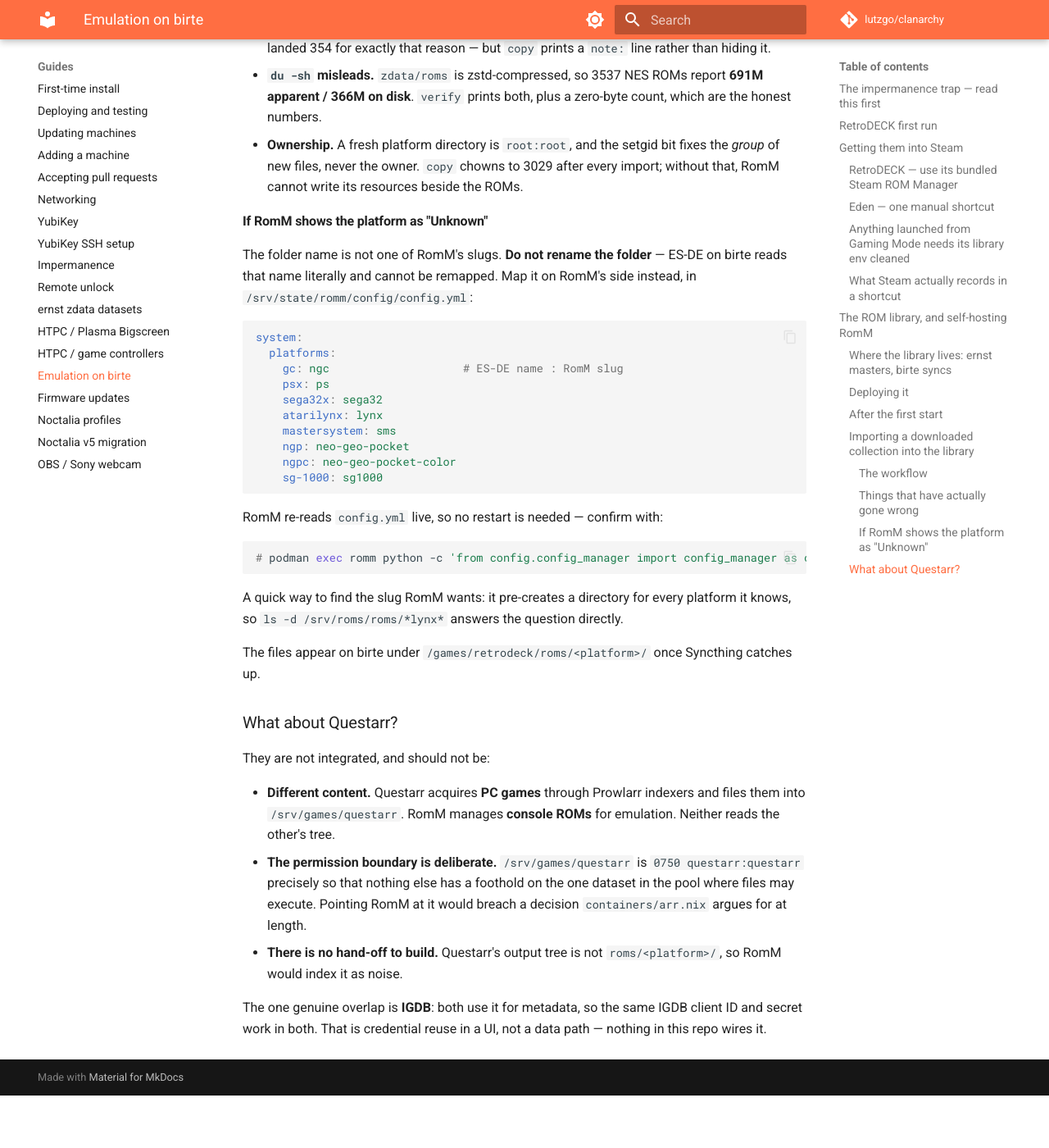
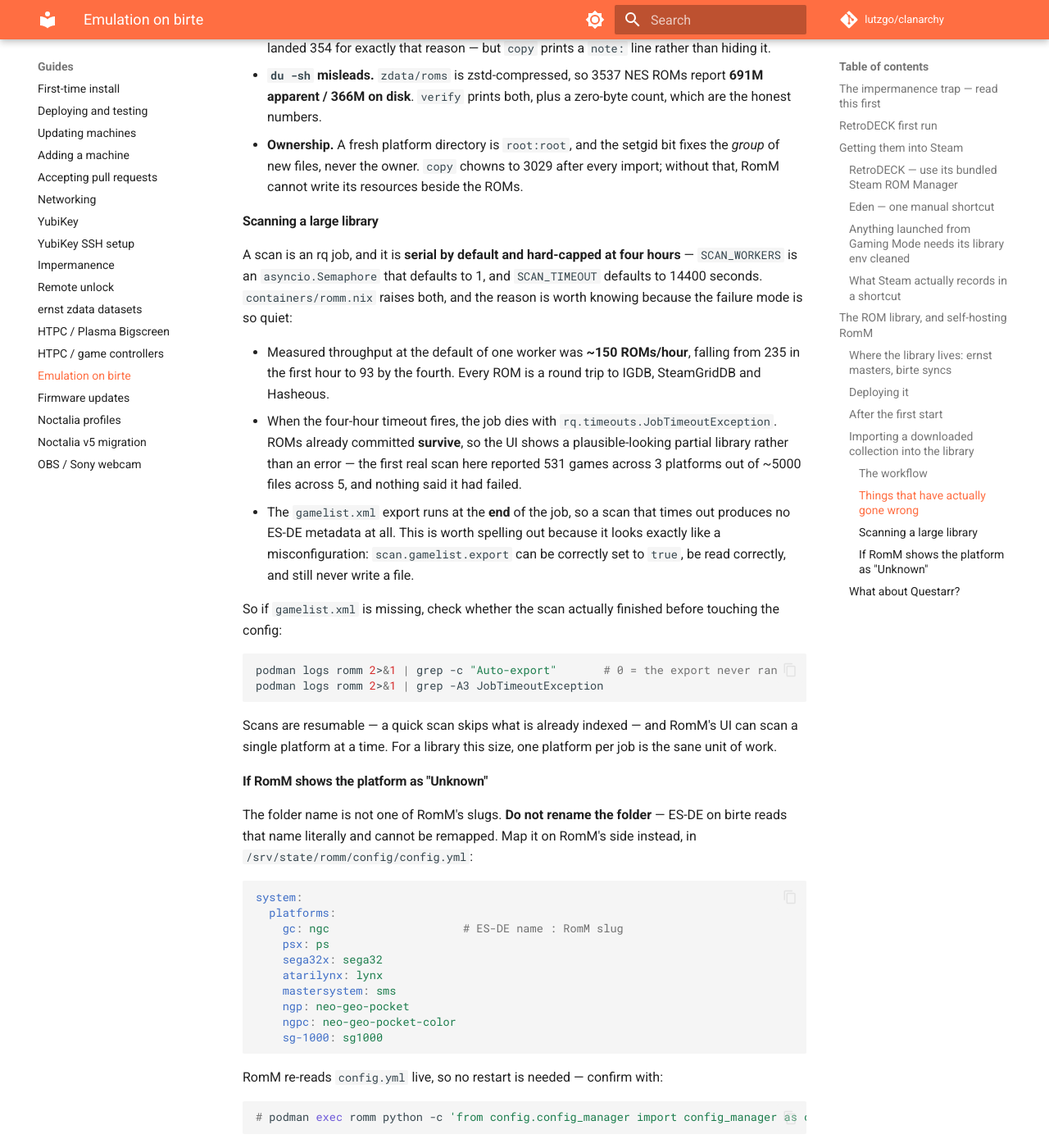
Before and after one commit to lutzgo/clanarchy, an MkDocs documentation site: the page built from docs/guides/birte-emulation.md, in a window 1280 px wide and 1400 px high, scrolled down 8240 px. Shown: the whole window at 82% size. Built offline with MkDocs 1.6.1 and Material for MkDocs 9.7.7, drawn with Linux system fonts in a browser that asks for light colours; comment, search, counter and statistics services are not loaded; before the commit the page ends 9576 px from its top, so only the background shows below that.

Commit message:
Raise RomM's scan timeout and worker count (#131)
The first real scan reported 531 games across 3 platforms and looked like it
had simply found less than expected. It had not: it died at exactly four hours
with rq.timeouts.JobTimeoutException, having indexed 531 of ~5000 files. ROMs
already committed survive a timeout, so the result is a plausible-looking
partial library with nothing anywhere saying it failed.

The gamelist.xml export runs at the END of that job, so it never ran. That is
the whole reason this library sat at "gamelist.xml: 0" while
`scan.gamelist.export` was set to true and being read correctly — a config
value can be right, be parsed, and still never take effect because the job
carrying it did not reach the end.

SCAN_TIMEOUT defaults to 4 hours and SCAN_WORKERS to 1 — the latter is an
asyncio.Semaphore around per-ROM scanning, so every ROM's IGDB, SteamGridDB
and Hasheous lookups happen strictly one after another. Measured throughput
was ~150 ROMs/hour, degrading from 235 in the first hour to 93 by the fourth.
The library is now 37k files across 26 platforms.

4 workers rather than more: there is no rate limiter in igdb_handler.py and
IGDB's documented ceiling is 4 requests per second. 24 hours rather than 4:
the timeout should catch a wedged scan, not cap a legitimately long one.

Also drops a comment claiming IGDB and SteamGridDB are "deliberately NOT
declared as clan vars", which stopped being true in #129.

````diff
--- a/docs/guides/birte-emulation.md
+++ b/docs/guides/birte-emulation.md
@@ -386,6 +386,38 @@
   fixes the *group* of new files, never the owner. `copy` chowns to 3029 after
   every import; without that, RomM cannot write its resources beside the ROMs.
 
+#### Scanning a large library
+
+A scan is an rq job, and it is **serial by default and hard-capped at four
+hours** — `SCAN_WORKERS` is an `asyncio.Semaphore` that defaults to 1, and
+`SCAN_TIMEOUT` defaults to 14400 seconds. `containers/romm.nix` raises both,
+and the reason is worth knowing because the failure mode is so quiet:
+
+- Measured throughput at the default of one worker was **~150 ROMs/hour**,
+  falling from 235 in the first hour to 93 by the fourth. Every ROM is a round
+  trip to IGDB, SteamGridDB and Hasheous.
+- When the four-hour timeout fires, the job dies with
+  `rq.timeouts.JobTimeoutException`. ROMs already committed **survive**, so the
+  UI shows a plausible-looking partial library rather than an error — the first
+  real scan here reported 531 games across 3 platforms out of ~5000 files
+  across 5, and nothing said it had failed.
+- The `gamelist.xml` export runs at the **end** of the job, so a scan that
+  times out produces no ES-DE metadata at all. This is worth spelling out
+  because it looks exactly like a misconfiguration: `scan.gamelist.export` can
+  be correctly set to `true`, be read correctly, and still never write a file.
+
+So if `gamelist.xml` is missing, check whether the scan actually finished before
+touching the config:
+
+```bash
+podman logs romm 2>&1 | grep -c "Auto-export"       # 0 = the export never ran
+podman logs romm 2>&1 | grep -A3 JobTimeoutException
+```
+
+Scans are resumable — a quick scan skips what is already indexed — and RomM's
+UI can scan a single platform at a time. For a library this size, one platform
+per job is the sane unit of work.
+
 #### If RomM shows the platform as "Unknown"
 
 The folder name is not one of RomM's slugs. **Do not rename the folder** — ES-DE
````
Also changed, not shown: 1 other file.
